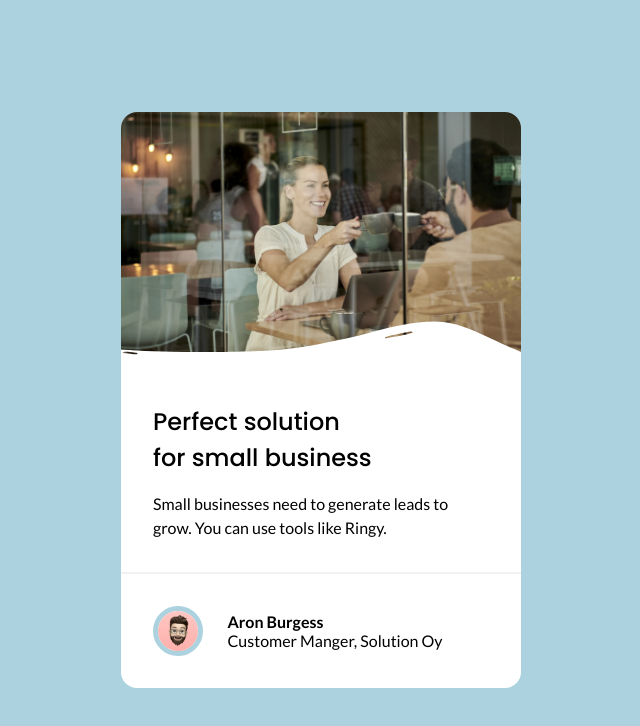
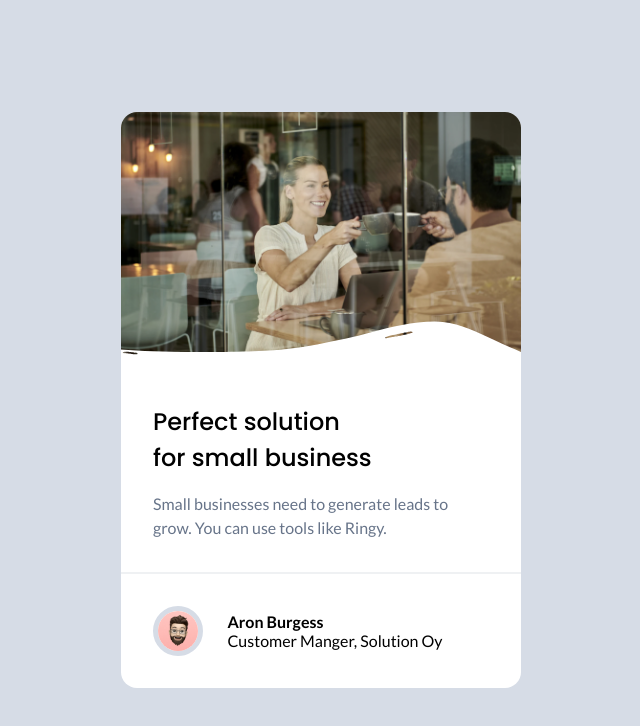
Before and after one commit to Islandstone89/business-blog-card, a plain HTML site: page index.html in a window 1280 px wide. Shown: the whole page, without its empty margins (319-959 px from the left). Drawn offline with Linux system fonts and the light colour scheme.

Commit message:
Add files via upload

```diff
--- a/style.css
+++ b/style.css
@@ -110,6 +110,7 @@ textarea:not([rows]) {
     --clr-dark-blue: #111729;
     --clr-grey: #677489;
 
+    --clr-light-grey: #d6dce6;
     --clr-light-blue: #abd2de;
 
     /* Typography */
@@ -152,9 +153,9 @@ body {
     justify-content: center;
     align-items: center;
     min-height: 100svh;
-    padding: 1rem;
+    padding: 4rem 1rem;
     font-family: var(--ff-lato);
-    background-color: var(--clr-light-blue);
+    background-color: var(--clr-light-grey);
     line-height: 1.5;
 }
 
@@ -183,6 +184,7 @@ body {
 .card__content__text {
     --flow-space: 1em;
     font-weight: var(--fw-);
+    color: var(--clr-grey);
 }
 
 .card__ruler {
@@ -199,7 +201,7 @@ body {
 
 .card__author__image {
     border-radius: 50%;
-    border: 5px solid var(--clr-light-blue);
+    border: 5px solid var(--clr-light-grey);
     width: 15%;
 }
 
```
